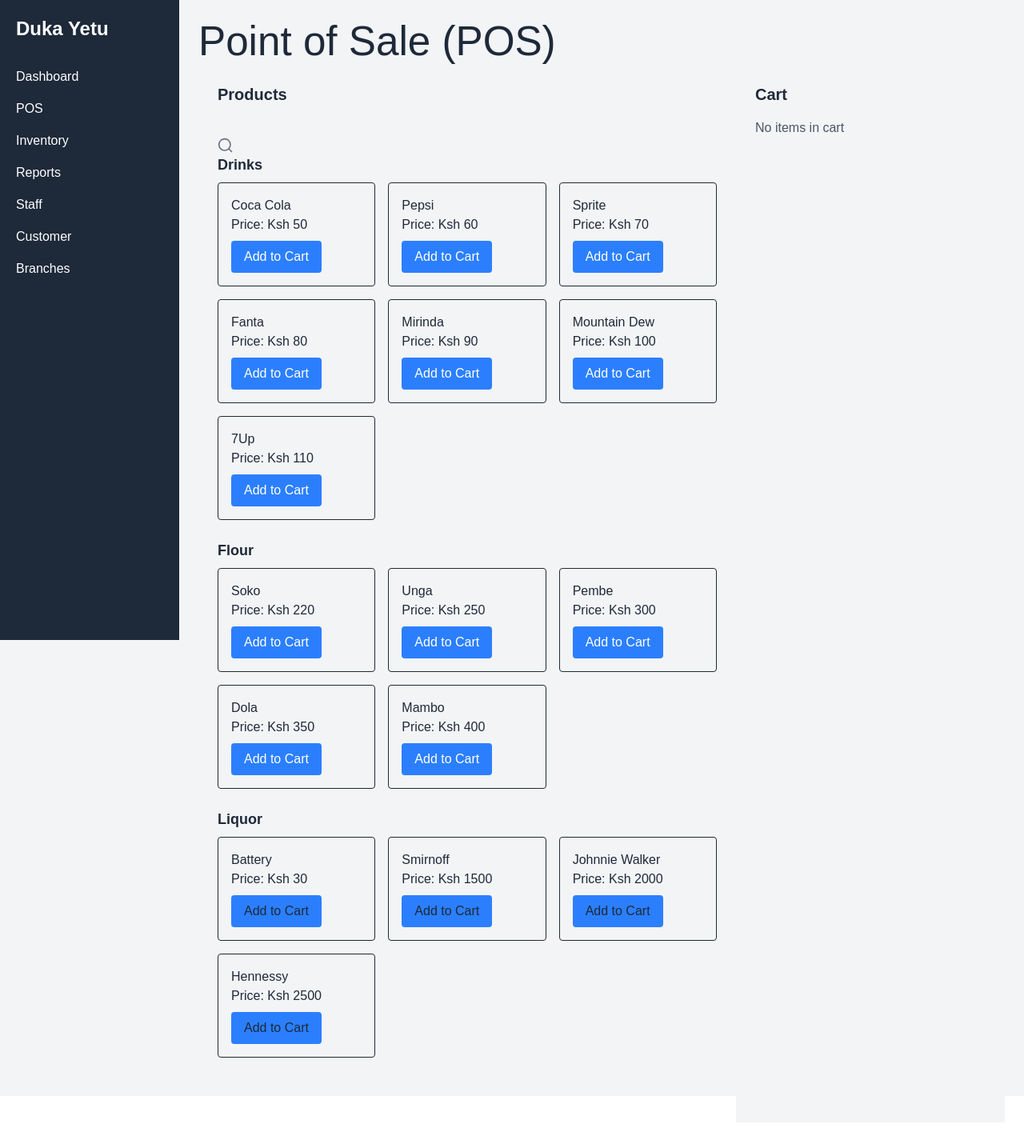
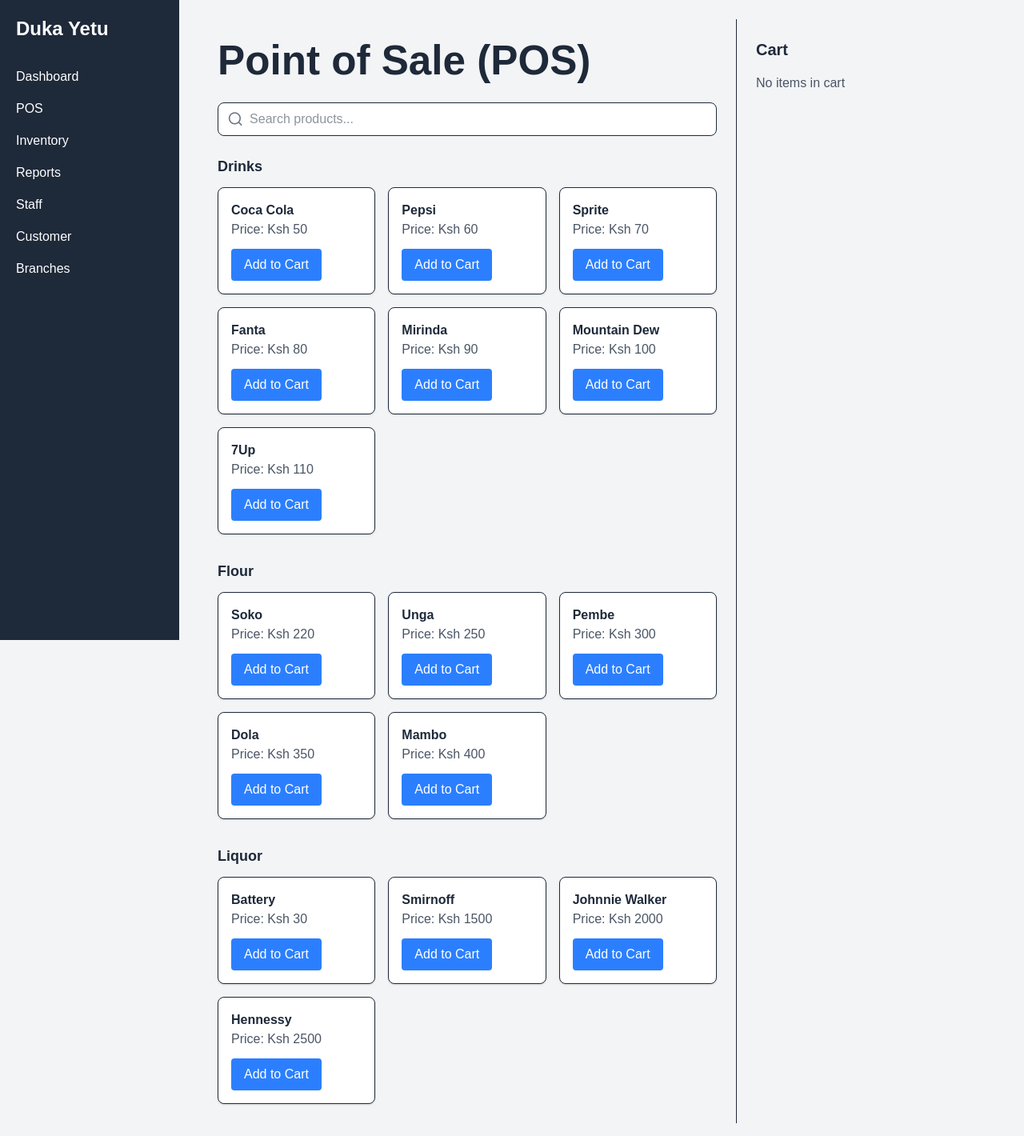
Before and after one commit to John-M23/Duka-Yetu, a React (Vite) app: page /pos in a window 1280 px wide. Shown: the top 1420 px of the page at 80% size. Built offline with nearby package versions, Linux system fonts and the light colour scheme.

Commit message:
Changed Pos Ui

```diff
--- a/src/components/Price.jsx
+++ b/src/components/Price.jsx
@@ -20,7 +20,7 @@
                     <li>Basic features</li>
                     <li>Up to 5 users</li>
                     <li>Email support</li>
-                                        <li>Email support</li>
+                    <li>Email support</li>
                     <li>Email support</li>
                     <li>Email support</li>
                     <li>Email support</li>
@@ -39,18 +39,31 @@
                     <li>Advanced features</li>
                     <li>Up to 20 users</li>
                     <li>Email support</li>
+                    <li>Email support</li>
+                    <li>Email support</li>
+                    <li>Email support</li>
+                    <li>Email support</li>
                 </ul>
             </div>
 
             {/* Professional Plan */}
             <div className="plan-card">
-                <div className="plan-badge-professional">ADVANCED</div>
+                <div className="plan-badge-professional">ADVANCED
 
+                </div>
                 <p>$29.99/month</p>
+
+
                 <ul>
                     <li>All features</li>
                     <li>Unlimited users</li>
                     <li>Priority support</li>
+                    <li>Email support</li>
+                    <li>Email support</li>
+                    <li>Email support</li>
+                    <li>Email support</li>
+                    <li>Email support</li>
+
                 </ul>
             </div>
 
--- a/src/pages/Pos.jsx
+++ b/src/pages/Pos.jsx
@@ -11,74 +11,123 @@
       { id: 6, name: "Mountain Dew", price: 100 },
       { id: 7, name: "7Up", price: 110 },
     ],
+
     flour: [
       { id: 8, name: "Soko", price: 220 },
       { id: 9, name: "Unga", price: 250 },
-    { id: 10, name: "Pembe", price: 300 },
-        { id: 11, name: "Dola", price: 350 },
-     { id: 12, name: "Mambo", price: 400 },],
+      { id: 10, name: "Pembe", price: 300 },
+      { id: 11, name: "Dola", price: 350 },
+      { id: 12, name: "Mambo", price: 400 },
+    ],
+
     liquor: [
-      { id: 9, name: "Battery", price: 30 },
-      { id: 10, name: "Smirnoff", price: 1500 },
-      { id: 11, name: "Johnnie Walker", price: 2000 },
-      { id: 12, name: "Hennessy", price: 2500 },
-    ]
+      { id: 13, name: "Battery", price: 30 },
+      { id: 14, name: "Smirnoff", price: 1500 },
+      { id: 15, name: "Johnnie Walker", price: 2000 },
+      { id: 16, name: "Hennessy", price: 2500 },
+    ],
   };
 
   return (
     <DashboardLayout>
-      <h1>Point of Sale (POS)</h1>
-      <div className="flex h-full">
+      <div className="flex flex-col lg:flex-row h-full">
+
         {/* Product Section */}
-        <div className="w-2/3 p-6">
-          <h2 className="text-xl font-semibold mb-4">Products</h2>
- <span className="ml-2">
-      {/* Search Icon SVG */}
-      <svg xmlns="http://www.w3.org/2000/svg" className="h-5 w-5 text-gray-500" fill="none" viewBox="0 0 24 24" stroke="currentColor">
-        <path strokeLinecap="round" strokeLinejoin="round" strokeWidth={2} d="M21 21l-4.35-4.35m0 0A7.5 7.5 0 104.5 4.5a7.5 7.5 0 0012.15 12.15z" />
-      </svg>
-    </span>
+        <div className="w-full lg:w-2/3 p-6">
 
+          <h1 className="text-2xl font-bold mb-6">
+            Point of Sale (POS)
+          </h1>
 
-{/* Drinks Section */}
-          <div className="mb-6">
-            <h3 className="text-lg font-bold mb-2">Drinks</h3>
-            <div className="grid grid-cols-3 gap-4">
+          {/* Search Bar */}
+          <div className="flex items-center border rounded-lg px-3 py-2 mb-6 bg-white">
+            <svg
+              xmlns="http://www.w3.org/2000/svg"
+              className="h-5 w-5 text-gray-500"
+              fill="none"
+              viewBox="0 0 24 24"
+              stroke="currentColor"
+            >
+              <path
+                strokeLinecap="round"
+                strokeLinejoin="round"
+                strokeWidth={2}
+                d="M21 21l-4.35-4.35m0 0A7.5 7.5 0 104.5 4.5a7.5 7.5 0 0012.15 12.15z"
+              />
+            </svg>
+
+            <input
+              type="text"
+              placeholder="Search products..."
+              className="ml-2 w-full outline-none"
+            />
+          </div>
+
+          {/* Drinks Section */}
+          <div className="mb-8">
+            <h3 className="text-lg font-bold mb-3">Drinks</h3>
+
+            <div className="grid grid-cols-1 sm:grid-cols-2 lg:grid-cols-3 gap-4">
               {products.drinks.map((product) => (
-                <div key={product.id} className="border p-4 rounded">
-                  <h4>{product.name}</h4>
-                  <p>Price: Ksh {product.price}</p>
-                  <button className="mt-2 bg-blue-500 text-white px-4 py-2 rounded">
+                <div
+                  key={product.id}
+                  className="border p-4 rounded-lg shadow-sm bg-white"
+                >
+                  <h4 className="font-semibold">{product.name}</h4>
+
+                  <p className="text-gray-600">
+                    Price: Ksh {product.price}
+                  </p>
+
+                  <button className="mt-3 bg-blue-500 hover:bg-blue-600 text-white px-4 py-2 rounded">
                     Add to Cart
                   </button>
                 </div>
               ))}
             </div>
           </div>
+
           {/* Flour Section */}
-          <div className="mb-6">
-            <h3 className="text-lg font-bold mb-2">Flour</h3>
-            <div className="grid grid-cols-3 gap-4">
+          <div className="mb-8">
+            <h3 className="text-lg font-bold mb-3">Flour</h3>
+
+            <div className="grid grid-cols-1 sm:grid-cols-2 lg:grid-cols-3 gap-4">
               {products.flour.map((product) => (
-                <div key={product.id} className="border p-4 rounded">
-                  <h4>{product.name}</h4>
-                  <p>Price: Ksh {product.price}</p>
-                  <button className="mt-2 bg-blue-500 text-white px-4 py-2 rounded">
+                <div
+                  key={product.id}
+                  className="border p-4 rounded-lg shadow-sm bg-white"
+                >
+                  <h4 className="font-semibold">{product.name}</h4>
+
+                  <p className="text-gray-600">
+                    Price: Ksh {product.price}
+                  </p>
+
+                  <button className="mt-3 bg-blue-500 hover:bg-blue-600 text-white px-4 py-2 rounded">
                     Add to Cart
                   </button>
                 </div>
               ))}
             </div>
           </div>
+
           {/* Liquor Section */}
           <div>
-            <h3 className="text-lg font-bold mb-2">Liquor</h3>
-            <div className="grid grid-cols-3 gap-4">
+            <h3 className="text-lg font-bold mb-3">Liquor</h3>
+
+            <div className="grid grid-cols-1 sm:grid-cols-2 lg:grid-cols-3 gap-4">
               {products.liquor.map((product) => (
-                <div key={product.id} className="border p-4 rounded">
-                  <h4>{product.name}</h4>
-                  <p>Price: Ksh {product.price}</p>
-                  <button className="mt-2 bg-blue-500 text-purple px-4 py-2 rounded">
+                <div
+                  key={product.id}
+                  className="border p-4 rounded-lg shadow-sm bg-white"
+                >
+                  <h4 className="font-semibold">{product.name}</h4>
+
+                  <p className="text-gray-600">
+                    Price: Ksh {product.price}
+                  </p>
+
+                  <button className="mt-3 bg-blue-500 hover:bg-blue-600 text-white px-4 py-2 rounded">
                     Add to Cart
                   </button>
                 </div>
@@ -86,10 +135,16 @@
             </div>
           </div>
         </div>
+
         {/* Cart Section */}
-        <div className="w-1/3 p-6 bg-gray-100">
-          <h2 className="text-xl font-semibold mb-4">Cart</h2>
-          <p className="text-gray-600">No items in cart</p>
+        <div className="w-full lg:w-1/3 p-6 bg-gray-100 border-l">
+          <h2 className="text-xl font-semibold mb-4">
+            Cart
+          </h2>
+
+          <p className="text-gray-600">
+            No items in cart
+          </p>
         </div>
       </div>
     </DashboardLayout>
```
